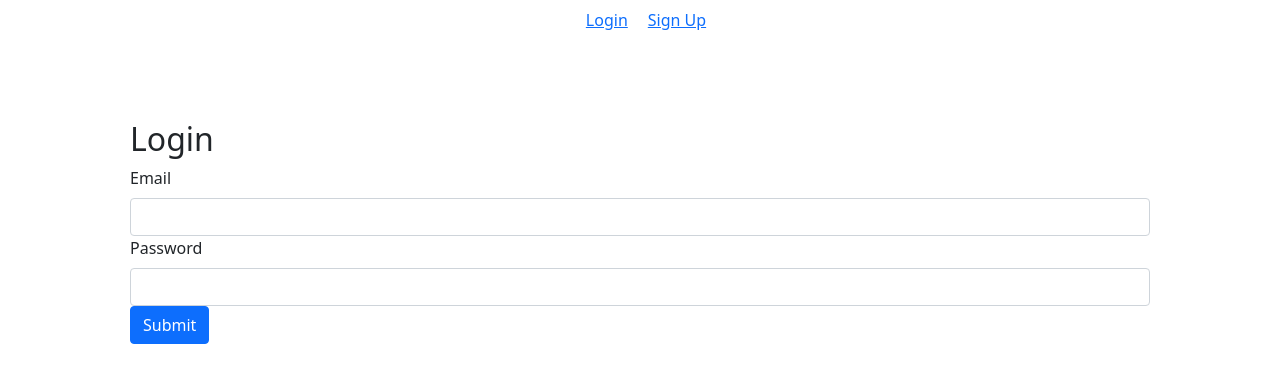
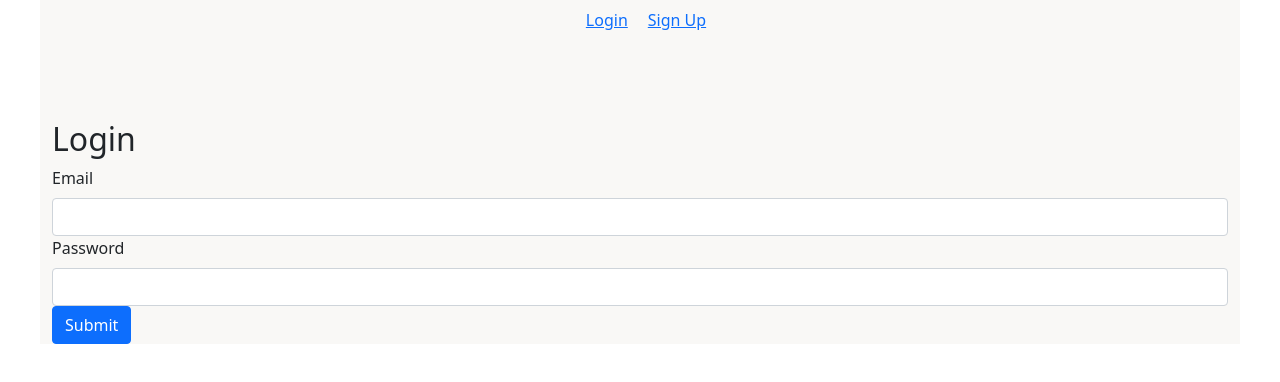
Before and after one commit to kpundt93/capstone, a React (Create React App) app in the folder my-recipes/: page /login in a window 1280 px wide. Shown: the top 382 px of the page. Built offline with nearby package versions, Linux system fonts and the light colour scheme; no server answers.

Commit message:
apply App styles

```diff
--- a/my-recipes/src/components/App.css
+++ b/my-recipes/src/components/App.css
@@ -3,6 +3,7 @@
 }
 
 .app .container{
-  flex-grow: 1;
-  padding: 0 60px;
+  max-width: 1200px;
+  margin: 0 auto;
+  background-color:rgb(249,248,246);
 }
```
